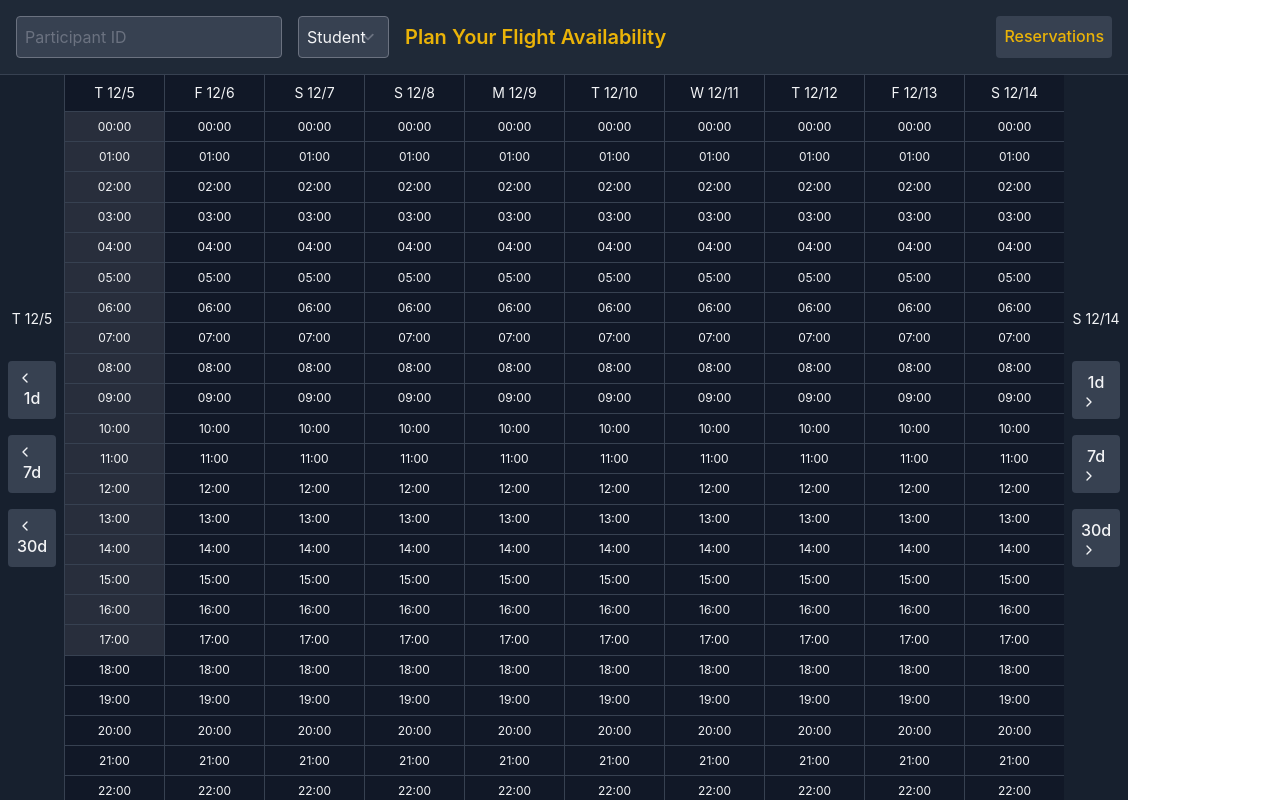
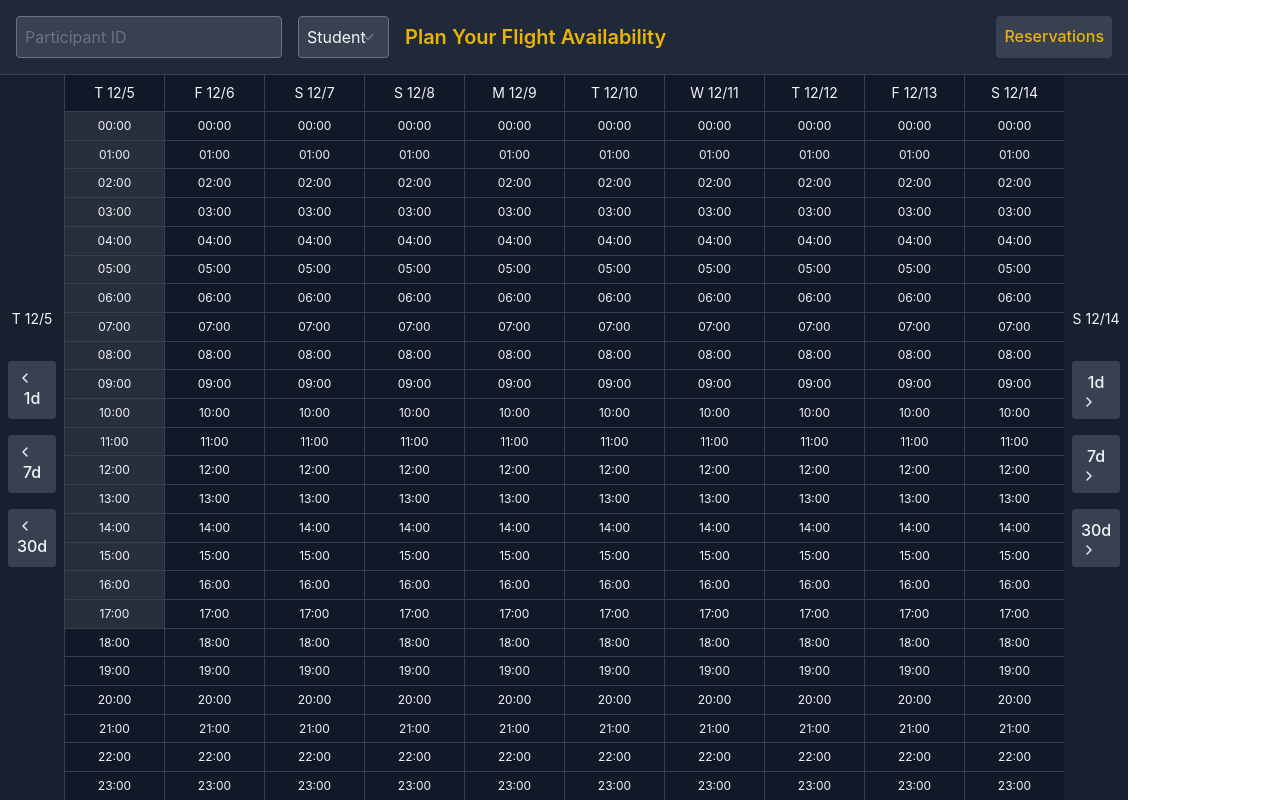
Before and after one commit to mckeeh3/wing-plan-ui, a React (Vite) app: page / in a window 1280 px wide. Built offline with nearby package versions, Linux system fonts and the light colour scheme; the HTML template or start-up script is replaced by a standard one.

Commit message:
fix time slot grid cell height

```diff
--- a/src/components/FlightReservation.jsx
+++ b/src/components/FlightReservation.jsx
@@ -379,10 +379,10 @@ const FlightReservation = () => {
 
         {/* Time Slots Grid */}
         <div className='flex-1 overflow-x-hidden mx-16'>
-          <div className='flex h-full'>
+          <div className='flex h-[calc(100%-2rem)]'>
             {visibleDays.map((date) => (
               <div key={date.toISOString()} className='flex-1 min-w-[100px] border-l border-gray-700'>
-                <div className='text-sm text-center py-2'>{formatDate(date)}</div>
+                <div className='text-sm text-center py-2 h-8'>{formatDate(date)}</div>
                 <div className='flex flex-col h-full'>
                   {Array.from({ length: 24 }, (_, hour) => {
                     const status = getTimeSlotStatus(date, hour);
--- a/src/components/TimeSlotScheduler.jsx
+++ b/src/components/TimeSlotScheduler.jsx
@@ -242,10 +242,19 @@ const TimeSlotScheduler = () => {
 
         {/* Time Slots Grid */}
         <div className='flex-1 overflow-x-hidden mx-16'>
-          <div className='flex h-full'>
+          <div className='flex h-full flex-col'>
+            {/* Header row */}
+            <div className='flex'>
               {visibleDays.map((date) => (
                 <div key={date.toISOString()} className='flex-1 min-w-[100px] border-l border-gray-700'>
                   <div className='text-sm text-center py-2'>{formatDate(date)}</div>
+                </div>
+              ))}
+            </div>
+            {/* Time slots grid */}
+            <div className='flex flex-1'>
+              {visibleDays.map((date) => (
+                <div key={date.toISOString()} className='flex-1 min-w-[100px] border-l border-gray-700'>
                   <div className='flex flex-col h-full'>
                     {Array.from({ length: 24 }, (_, hour) => {
                       const timeSlot = findTimeSlot(date, hour);
@@ -272,6 +281,7 @@ const TimeSlotScheduler = () => {
               ))}
             </div>
           </div>
+        </div>
 
         {/* Right Scroll Buttons */}
         <div className='absolute right-0 top-0 bottom-0 w-16 flex flex-col justify-center space-y-4 bg-gray-800 bg-opacity-50 p-2'>
```
Lines whose indentation alone changed are shown as unchanged.
